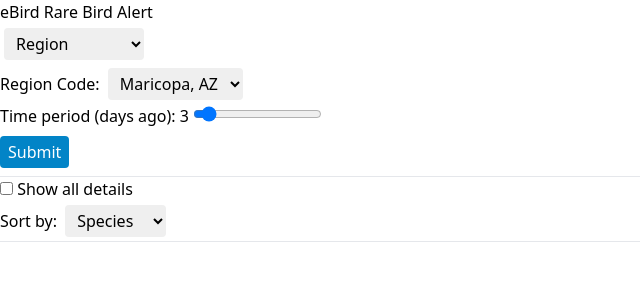
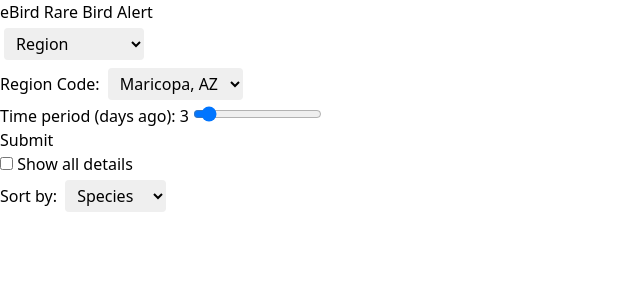
Before and after one commit to parkerdavis1/eBirdRareBird, a SvelteKit app: page / in a window 1280 px wide. Shown: the top 300 px of the page, without its empty margins (0-640 px from the left). Built offline with nearby package versions, Linux system fonts and the light colour scheme.

Commit message:
add dark mode

```diff
--- a/src/app.html
+++ b/src/app.html
@@ -7,7 +7,7 @@
 
 		%sveltekit.head%
 	</head>
-	<body data-sveltekit-preload-data="hover">
+	<body data-sveltekit-preload-data="hover" class="mt-0 pt-0 min-h-screen">
 		<div style="display: contents">%sveltekit.body%</div>
 	</body>
 </html>
--- a/src/components/BirdName.svelte
+++ b/src/components/BirdName.svelte
@@ -14,8 +14,8 @@
     const obsOfSpecies = getSpeciesData(birdData);
 </script>
 
-<details bind:open={showAll} class="my-2">
-    <summary class="cursor-pointer"><span>{birdName}</span></summary>
+<details bind:open={showAll}>
+    <summary class="cursor-pointer my-2"><span>{birdName}</span></summary>
     {#each obsOfSpecies as bird}
         <BirdObservation
             bird={bird}
@@ -23,6 +23,7 @@
             allComments={allComments}
         />
     {/each}
+    <hr>
 
     <!-- <table role="grid">
         <tbody>
--- a/src/components/BirdObservation.svelte
+++ b/src/components/BirdObservation.svelte
@@ -43,10 +43,10 @@
     <div class="col-start-2 flex items-baseline">
         <div>
             <span class="mx-1 text-sm whitespace-nowrap">{bird.comName}</span>
-            <span class="mx-1 text-xs italic text-gray-500 whitespace-nowrap">{bird.sciName}</span>
+            <span class="mx-1 text-xs italic text-gray-500 dark:text-gray-400 whitespace-nowrap">{bird.sciName}</span>
         </div>
 
-        <span class="mx-3 text-xs font-medium {bird.obsReviewed? 'text-green-700' : 'text-yellow-700'}">{bird.obsReviewed? 'CONFIRMED' : 'UNCONFIRMED'}</span>
+        <span class="mx-3 text-xs font-medium {bird.obsReviewed? 'text-green-700 dark:text-green-500/90' : 'text-yellow-700 dark:text-yellow-400/90'}">{bird.obsReviewed? 'CONFIRMED' : 'UNCONFIRMED'}</span>
     </div>
 
     <div class="col-start-2">
--- a/src/components/RadiusForm.svelte
+++ b/src/components/RadiusForm.svelte
@@ -36,7 +36,9 @@
             <label for="location">GPS coordinates</label>
             <input type="text" id="location" name="location" bind:value={latLon} placeholder="GPS coordinates" required>
 
-            <button class="secondary" on:click|preventDefault={handleLocate}>Locate</button>
+            <button class="p-1 rounded
+                            bg-slate-200 hover:bg-slate-300 dark:bg-slate-700 dark:hover:bg-slate-600"
+                    on:click|preventDefault={handleLocate}>Locate</button>
 
         </div>
         <div>
@@ -49,5 +51,5 @@
             </label>
         </div>
     </div>
-    <button type="submit">Submit</button>
+    <button type="submit" class="submit-button">Submit</button>
 </form>
--- a/src/css/app.css
+++ b/src/css/app.css
@@ -2,14 +2,36 @@
 @tailwind components;
 @tailwind utilities;
 
+@layer base {
     a {
-    @apply text-sky-600 hover:text-sky-800
+        @apply text-sky-600 hover:text-sky-800 dark:text-sky-400 dark:hover:text-sky-500
     }
 
     select {
-    @apply px-2 py-1 rounded m-1
+        @apply px-2 py-1 rounded m-1 dark:bg-slate-700 dark:text-slate-100
+    }
+
+    input[type="text"] {
+        @apply dark:bg-slate-900 dark:text-slate-300 outline dark:outline-slate-500 outline-1 rounded p-1
+    }
+
+    input:focus, button:focus {
+        @apply outline-1 outline-blue-500
     }
 
     .submit-button {
-    @apply px-2 py-1 my-2 bg-sky-600 rounded text-white
+        @apply px-2 py-1 my-2 bg-sky-600 hover:bg-sky-700 rounded text-white dark:bg-sky-600/80
     }
+
+    body {
+        @apply dark:bg-slate-900 dark:text-slate-200
+    }
+
+    hr{
+        @apply border-solid border-slate-500
+    }
+
+    /* details[open] summary {
+        @apply font-bold
+    } */
+}
--- a/src/routes/+layout.svelte
+++ b/src/routes/+layout.svelte
@@ -2,6 +2,9 @@
     // import "../css/pico.min.css"
     import "../css/app.css"
 </script>
-<main class="max-w-3xl mx-auto mt-4 bg-white p-2">
+
+<!-- <div class="max-w-4xl mx-auto drop-shadow-2xl min-h-screen my-0 p-[min(10%, 2rem)]"> -->
+    <main class="max-w-3xl mx-auto mt-4 p-4 min-h-screen">
     <slot></slot>
-</main>
+    </main>
+<!-- </div> -->
--- a/src/routes/+page.svelte
+++ b/src/routes/+page.svelte
@@ -94,7 +94,8 @@
 
 <h1 class="text-center text-xl font-medium pb-2">eBird Rare Bird Alert</h1>
 
-<div class="bg-slate-50 p-2">
+<div class="p-2
+        bg-slate-50 dark:bg-slate-800">
     <div>
         <select name="radiusRegion" id="radiusRegion" bind:value={radiusRegion}>
             <option value="radius">Radius from...</option>
@@ -112,8 +113,6 @@
 
 </div>
 
-<hr>
-
 <div class="flex flex-row justify-between my-3">
     <div>
         <input type="checkbox" id="showAll" bind:checked={showAll}>
@@ -128,8 +127,6 @@
         </select>
     </div>
 </div>
-
-<hr>
 
 {#if radiusRegion === 'radius'}
     {#if radiusGroupList}
```
Lines whose indentation alone changed are shown as unchanged.
